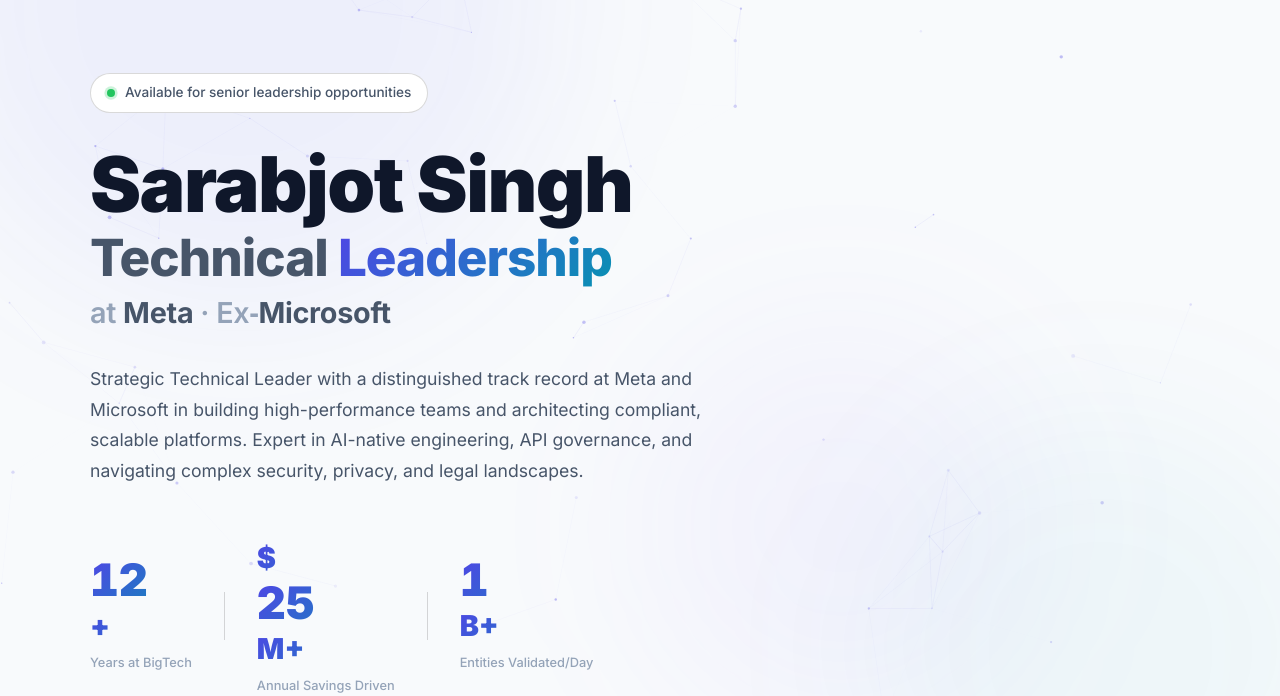
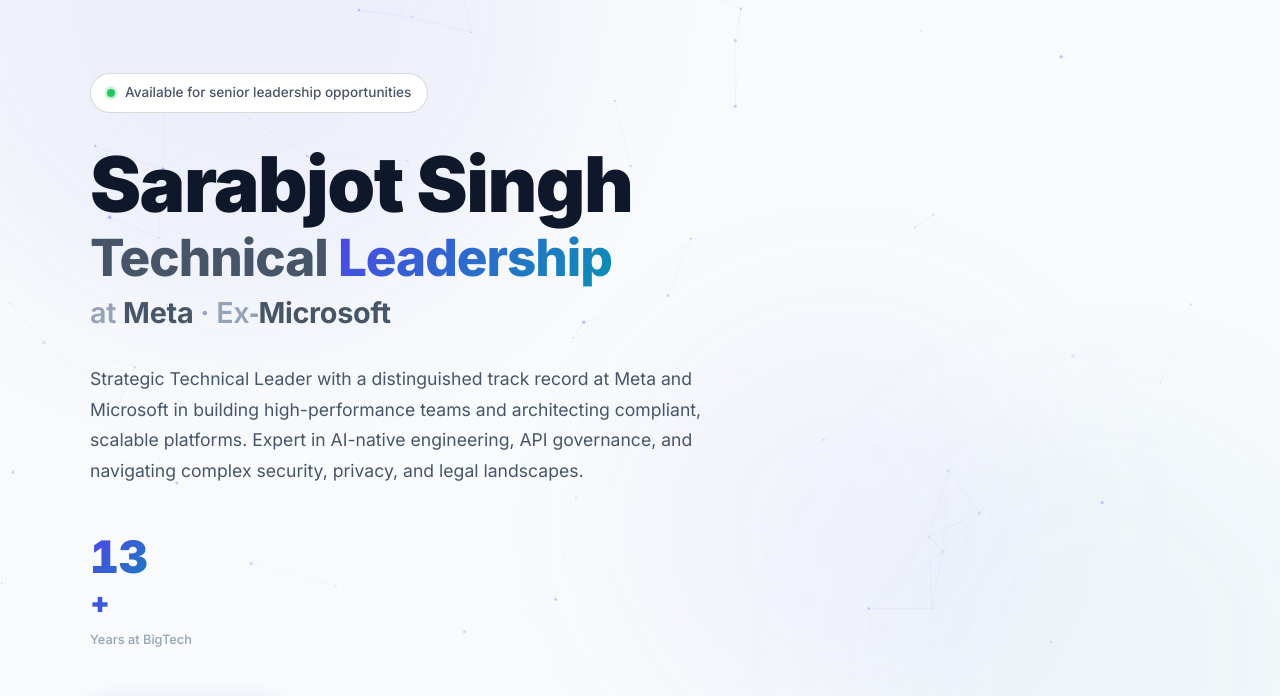
Before and after one commit to singhsarab/singhsarab.github.io, a plain HTML site: page index.html in a window 1280 px wide. Shown: the part 72-768 px from the top of the page. Drawn offline with Linux system fonts and the light colour scheme.

Commit message:
Fix hero stats: 13+ years, remove savings and entities stats

```diff
--- a/index.html
+++ b/index.html
@@ -83,18 +83,8 @@
         </p>
         <div class="hero-stats reveal reveal-delay-3">
           <div class="stat">
-            <span class="stat-num" data-target="12">0</span><span class="stat-suffix">+</span>
+            <span class="stat-num" data-target="13">0</span><span class="stat-suffix">+</span>
             <span class="stat-label">Years at BigTech</span>
-          </div>
-          <div class="stat-divider"></div>
-          <div class="stat">
-            <span class="stat-prefix">$</span><span class="stat-num" data-target="25">0</span><span class="stat-suffix">M+</span>
-            <span class="stat-label">Annual Savings Driven</span>
-          </div>
-          <div class="stat-divider"></div>
-          <div class="stat">
-            <span class="stat-num" data-target="1">0</span><span class="stat-suffix">B+</span>
-            <span class="stat-label">Entities Validated/Day</span>
           </div>
         </div>
         <div class="hero-actions reveal reveal-delay-4">
```
